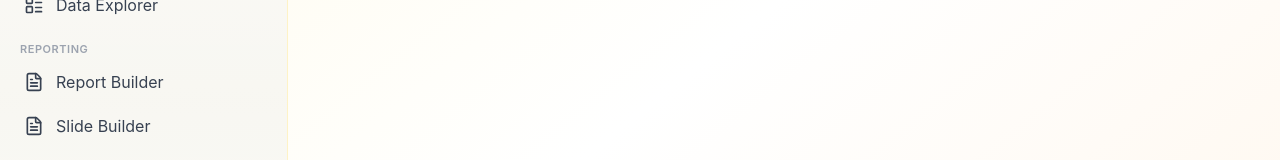
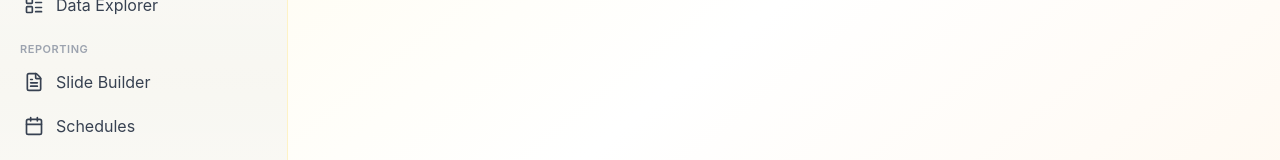
Before and after one commit to kannikakak/Roaming_Management_System_Project, a React (Create React App) app in the folder frontend/: page /users in a window 1280 px wide. Shown: the part 480-640 px from the top of the page. Built offline with nearby package versions, Linux system fonts and the light colour scheme; no server answers; sample sign-in values are in the browser's storage.

Commit message:
remove-report-builder

```diff
--- a/frontend/src/components/Sidebar/Sidebar.tsx
+++ b/frontend/src/components/Sidebar/Sidebar.tsx
@@ -56,7 +56,6 @@ const navSections: NavSection[] = [
   {
     title: 'Reporting',
     items: [
-      { label: 'Report Builder', icon: <FileText size={20} />, path: '/report-builder' },
       { label: 'Slide Builder', icon: <FileText size={20} />, path: '/slide-builder' },
       { label: 'Schedules', icon: <Calendar size={20} />, path: '/schedules' },
       { label: 'Delivery Log', icon: <History size={20} />, path: '/delivery-history' },
```
